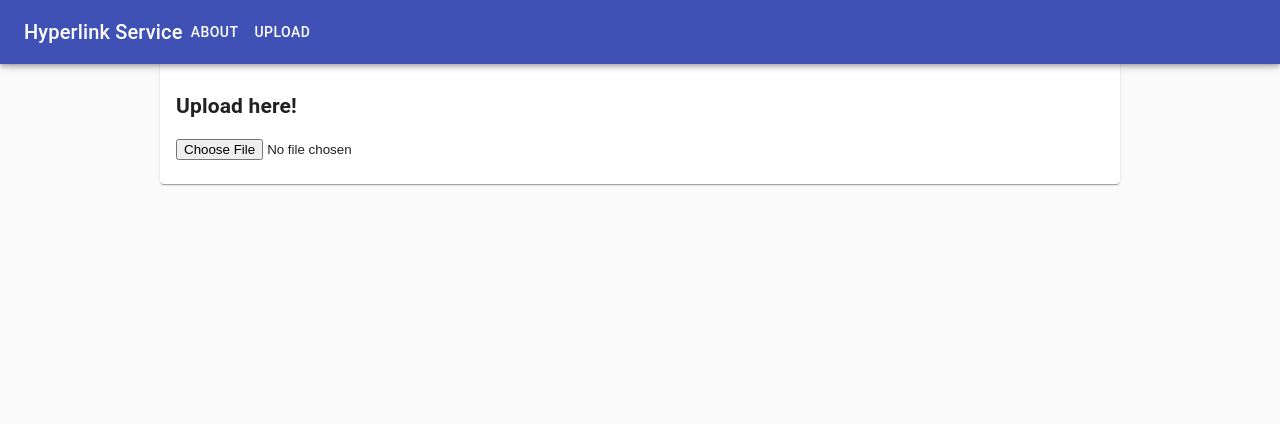
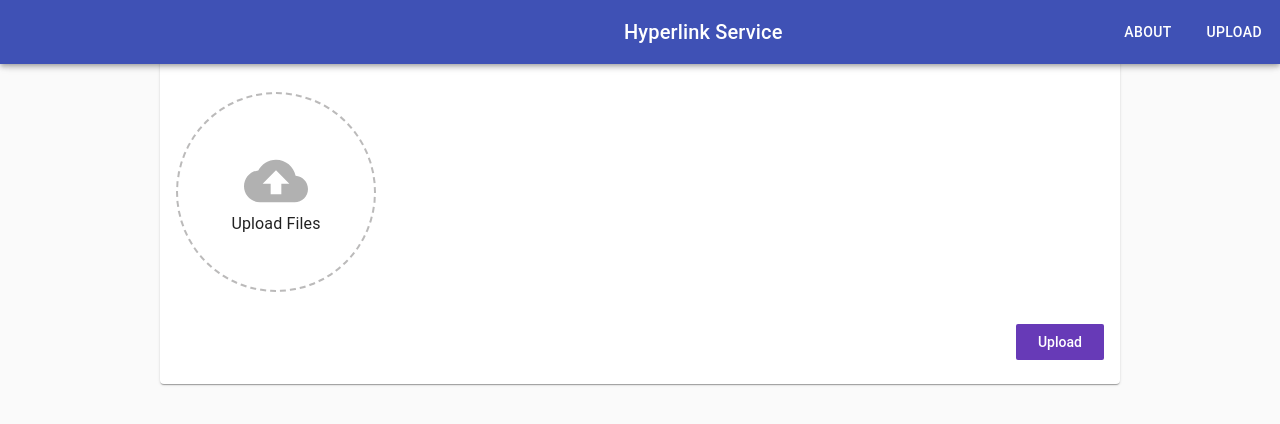
Before and after one commit to matthew29tang/hypervision, a React (Create React App) app: page /#/upload in a window 1280 px wide. Shown: the top 424 px of the page. Built offline with nearby package versions, Linux system fonts and the light colour scheme.

Commit message:
v0.7: finished file functionality

```diff
--- a/src/App.js
+++ b/src/App.js
@@ -1,8 +1,5 @@
 import React, { Component } from 'react';
-import logo from './logo.svg';
 //import './App.css';
-import Router from './components/Router/Router';
-import Approuter from './components/Router/Router';
 import NavBar from './components/Router/NavBar';
 
 class App extends Component {
--- /dev/null
+++ b/src/components/Pages/Dropzone/Dropzone.css
@@ -0,0 +1,26 @@
+#Dropzone {
+    height: 200px;
+    width: 200px;
+    background-color: #fff;
+    border: 2px dashed rgb(187, 186, 186);
+    border-radius: 50%;
+    display: flex;
+    align-items: center;
+    justify-content: center;
+    flex-direction: column;
+    font-size: 16px;
+  }
+
+  #Icon {
+    opacity: 0.3;
+    height: 64px;
+    width: 64px;
+  }
+
+  #FileInput {
+      display: none;
+  }
+
+  .Highlight {
+    background-color: rgb(188, 185, 236);
+  }
--- /dev/null
+++ b/src/components/Pages/Dropzone/Dropzone.js
@@ -0,0 +1,94 @@
+import React, { Component } from 'react';
+import logo from './dropzone.svg';
+import './Dropzone.css';
+
+class Dropzone extends Component {
+  constructor(props) {
+    super(props)
+    this.state = { hightlight: false };
+    this.fileInputRef = React.createRef();
+
+    this.openFileDialog = this.openFileDialog.bind(this);
+    this.onFilesAdded = this.onFilesAdded.bind(this);
+    this.onDragOver = this.onDragOver.bind(this);
+    this.onDragLeave = this.onDragLeave.bind(this);
+    this.onDrop = this.onDrop.bind(this);
+  }
+
+  openFileDialog() {
+    if (this.props.disabled) return;
+    this.fileInputRef.current.click();
+  }
+
+  onFilesAdded(evt) {
+    if (this.props.disabled) return;
+    const files = evt.target.files;
+    if (this.props.onFilesAdded) {
+      const array = this.fileListToArray(files);
+      this.props.onFilesAdded(array);
+    }
+  }
+
+  fileListToArray(list) {
+    const array = [];
+    for (var i = 0; i < list.length; i++) {
+      array.push(list.item(i));
+    }
+    return array;
+  }
+
+  onDragOver(evt) {
+    evt.preventDefault();
+
+    if (this.props.disabled) return;
+
+    this.setState({ hightlight: true });
+  }
+
+  onDragLeave() {
+    this.setState({ hightlight: false });
+  }
+
+  onDrop(event) {
+    event.preventDefault();
+
+    if (this.props.disabled) return;
+
+    const files = event.dataTransfer.files;
+    if (this.props.onFilesAdded) {
+      const array = this.fileListToArray(files);
+      this.props.onFilesAdded(array);
+    }
+    this.setState({ hightlight: false });
+  }
+
+  render() {
+    return (
+      <div
+        id="Dropzone"
+        /*{`Dropzone ${this.state.hightlight ? "Highlight" : ""}`}*/
+        onDragOver={this.onDragOver}
+        onDragLeave={this.onDragLeave}
+        onDrop={this.onDrop}
+        onClick={this.openFileDialog}
+        style={{ cursor: this.props.disabled ?
+        "default" : "pointer" }}>
+        <img
+          alt="upload"
+          id="Icon"
+          src={logo}
+        />
+        <input
+          ref={this.fileInputRef}
+          id="FileInput"
+          type="file"
+          multiple
+          onChange={this.onFilesAdded}
+        />
+        <span>Upload Files</span>
+      </div>
+    );
+  }
+}
+
+export default Dropzone;
--- a/src/components/Pages/Pages.css
+++ b/src/components/Pages/Pages.css
@@ -1,3 +1,123 @@
 .head {
     padding-top: 50px
 }
+
+#App {
+  text-align: center;
+  background-color: rgb(206, 213, 223);
+  min-height: 100vh;
+  display: flex;
+  flex-direction: column;
+  align-items: center;
+  justify-content: center;
+  font-size: calc(10px + 2vmin);
+}
+
+#Card {
+    background-color: white;
+    padding: 32px;
+    width: 50%;
+    display: flex;
+    align-items: flex-start;
+    justify-content: flex-start;
+    box-shadow: 0 15px 30px 0 rgba(0, 0, 0, 0.11), 0 5px 15px 0 rgba(0, 0, 0, 0.08);
+    box-sizing: border-box;
+}
+
+#Upload {
+    display: flex;
+    flex-direction: column;
+    flex: 1;
+    align-items: flex-start;
+    text-align: left;
+    overflow: hidden;
+}
+
+#Content {
+    display: flex;
+    flex-direction: row;
+    padding-top: 16px;
+    box-sizing: border-box;
+    width: 100%;
+}
+
+#Files {
+    margin-left: 32px;
+    align-items: flex-start;
+    justify-items: flex-start;
+    flex: 1;
+    overflow-y: auto;
+}
+
+#Actions {
+    display: flex;
+    flex: 1;
+    width: 100%;
+    align-items: flex-end;
+    flex-direction: column;
+    margin-top: 32px;
+}
+
+#Title {
+    margin-bottom: 32px;
+    color: #555;
+}
+
+#Filename {
+    margin-bottom: 8px;
+    font-size: 16px;
+    color: #555;
+}
+
+#Row {
+    display: flex;
+    flex: 1;
+    flex-direction: column;
+    justify-content: space-between;
+    height: 50px;
+    padding: 8px;
+    overflow: hidden;
+    box-sizing: border-box;
+}
+
+#CheckIcon {
+    opacity: 0.5;
+    margin-left: 32px;
+}
+
+#ProgressWrapper {
+    display: flex;
+    flex: 1;
+    flex-direction: row;
+    align-items: center;
+}
+
+button {
+    font-family: 'Roboto medium', sans-serif;
+    font-size: 14px;
+    display: inline-block;
+    height: 36px;
+    min-width: 88px;
+    padding: 6px 16px;
+    line-height: 1.42857143;
+    text-align: center;
+    white-space: nowrap;
+    vertical-align: middle;
+    -ms-touch-action: manipulation;
+    touch-action: manipulation;
+    cursor: pointer;
+    -webkit-user-select: none;
+    -moz-user-select: none;
+    -ms-user-select: none;
+    user-select: none;
+    border: 0;
+    border-radius: 2px;
+    background: rgba(103, 58, 183, 1);
+    color: #fff;
+    outline: 0;
+}
+
+button:disabled {
+    background: rgb(189, 189, 189);
+    cursor: default;
+}
--- /dev/null
+++ b/src/components/Pages/Progress/Progress.css
@@ -0,0 +1,13 @@
+#ProgressBar {
+    width: 100%;
+    height: 8px;
+    background-color: rgb(183, 155, 229);
+    border-radius: 5px;
+}
+
+#Progress {
+    background-color: rgba(103, 58, 183, 1);
+    height: 100%;
+    margin: 0;
+    border-radius: 5px;
+}
--- /dev/null
+++ b/src/components/Pages/Progress/Progress.js
@@ -0,0 +1,21 @@
+import React, { Component } from 'react'
+import './Progress.css'
+
+class Progress extends Component {
+  constructor(props) {
+    super(props)
+    this.state = {}
+  }
+  render() {
+    return (
+      <div id="ProgressBar">
+        <div
+          id="Progress"
+          style={{ width: this.props.progress + '%' }}
+        />
+      </div>
+    )
+  }
+}
+
+export default Progress;
--- a/src/components/Pages/Upload.js
+++ b/src/components/Pages/Upload.js
@@ -1,34 +1,156 @@
-import React from 'react';
+import React, { Component } from 'react';
+import Dropzone from './Dropzone/Dropzone';
+import Progress from './Progress/Progress';
+import progress from './Progress/progress.svg';
 import './Pages.css';
 
-class Upload extends React.Component {
+class Upload extends Component {
 
     constructor(props) {
         super(props);
         this.state = {
-            image: ''
+          files: [],
+          uploading: false,
+          uploadProgress: {},
+          successfullUploaded: false
+        };
+
+        this.onFilesAdded = this.onFilesAdded.bind(this);
+        this.uploadFiles = this.uploadFiles.bind(this);
+        this.sendRequest = this.sendRequest.bind(this);
+        this.renderActions = this.renderActions.bind(this);
+    }
+
+    onFilesAdded(files) {
+        this.setState(prevState => ({
+          files: prevState.files.concat(files)
+        }));
+    }
+
+    renderActions() {
+        if (this.state.successfullUploaded) {
+          return (
+            <button
+              onClick={() =>
+                this.setState({ files: [], successfullUploaded: false })
+              }
+            >
+              Clear
+            </button>
+          );
+        } else {
+          return (
+            <button
+              disabled={this.state.files.length < 0 || this.state.uploading}
+              onClick={this.uploadFiles}
+            >
+              Upload
+            </button>
+          );
         }
     }
 
-    onChange(e) {
-        let files = e.target.files;
-        let reader = new FileReader();
-        reader.readAsDataURL(files[0]);
+    renderProgress(file) {
+        const uploadProgress = this.state.uploadProgress[file.name];
+        if (this.state.uploading || this.state.successfullUploaded) {
+          return (
+            <div id="ProgressWrapper">
+              <Progress progress={uploadProgress ? uploadProgress.percentage : 0} />
+              <img
+                id="CheckIcon"
+                alt="done"
+                src={progress}
+                style={{
+                  opacity:
+                    uploadProgress && uploadProgress.state === "done" ? 0.5 : 0
+                }}
+              />
+            </div>
+          );
+        }
+    }
 
-        reader.onload = (e) => {
-            console.warn("img data ",e.target.result);
+    async uploadFiles() {
+        this.setState({ uploadProgress: {}, uploading: true });
+        const promises = [];
+        this.state.files.forEach(file => {
+          promises.push(this.sendRequest(file));
+        });
+        try {
+          await Promise.all(promises);
+
+          this.setState({ successfullUploaded: true, uploading: false });
+        } catch (e) {
+          // Not Production ready! Do some error handling here instead...
+          this.setState({ successfullUploaded: true, uploading: false });
         }
+    }
+
+    sendRequest(file) {
+        return new Promise((resolve, reject) => {
+         const req = new XMLHttpRequest();
+
+         req.upload.addEventListener("progress", event => {
+          if (event.lengthComputable) {
+           const copy = { ...this.state.uploadProgress };
+           copy[file.name] = {
+            state: "pending",
+            percentage: (event.loaded / event.total) * 100
+           };
+           this.setState({ uploadProgress: copy });
+          }
+         });
+
+         req.upload.addEventListener("load", event => {
+          const copy = { ...this.state.uploadProgress };
+          copy[file.name] = { state: "done", percentage: 100 };
+          this.setState({ uploadProgress: copy });
+          resolve(req.response);
+         });
+
+         req.upload.addEventListener("error", event => {
+          const copy = { ...this.state.uploadProgress };
+          copy[file.name] = { state: "error", percentage: 0 };
+          this.setState({ uploadProgress: copy });
+          reject(req.response);
+         });
+
+         const formData = new FormData();
+         formData.append("file", file, file.name);
+
+         req.open("POST", "http://localhost:8000/upload");
+         req.send(formData);
+        });
     }
 
     render() {
         return (
-            <div className="head">
-                <h2>Upload here!</h2>
-                <input type = "file" name = "file" onChange={(e)=>this.onChange(e)} />
+          <div id="Upload">
+            <span id="Title">Upload Files</span>
+            <div id="Content">
+              <div>
+                <Dropzone
+                  onFilesAdded={this.onFilesAdded}
+                  disabled={this.state.uploading || this.state.successfullUploaded}
+                />
+              </div>
+              <div id="Files">
+                {this.state.files.map(file => {
+                  return (
+                    <div key={file.name} id="Row">
+                      <span id="Filename">{file.name}</span>
+                      {this.renderProgress(file)}
+                    </div>
+                  );
+                })}
+              </div>
             </div>
-        )
+            <div id="Actions">
+                {this.renderActions()}
+            </div>
+          </div>
+        );
     }
-
 }
 
 export default Upload;
--- a/src/components/Router/NavBar.css
+++ b/src/components/Router/NavBar.css
@@ -1,6 +1,7 @@
-.Title {
+#Title {
     color: white;
     text-decoration: none;
+    padding-left: 600px;
 }
 
 .links {
@@ -9,3 +10,13 @@
     left: auto;
     right: 0px;
 }
+
+#about {
+    position: absolute;
+    padding-right: 100px;
+}
+
+#upload{
+    position: absolute;
+    padding-right: 10px;
+}
--- a/src/components/Router/NavBar.js
+++ b/src/components/Router/NavBar.js
@@ -33,18 +33,20 @@
                     noWrap
                   >
                     <Router>
-                      <NavLink activeClassName="active" to={"/"} type="menu" className="Title">
-                        Hyperlink Service
+                      <div>
+                        <NavLink activeClassName="active" to={"/"} type="menu" id="Title">
+                          Hyperlink Service
                         </NavLink>
+                      </div>
                     </Router>
                   </Typography>
                   <Router>
-                    <NavLink to="/about" className="links">
+                    <NavLink to="/about" className="links" id="about">
                       <Button color="inherit">About</Button>
                     </NavLink>
                   </Router>
                   <Router>
-                    <NavLink to="/upload" className="links">
+                    <NavLink to="/upload" className="links" id="upload">
                       <Button color="inherit">Upload</Button>
                     </NavLink>
                   </Router>
```
Also changed, not shown: src/components/Pages/Dropzone/dropzone.svg (added), src/components/Pages/Progress/progress.svg (added).
